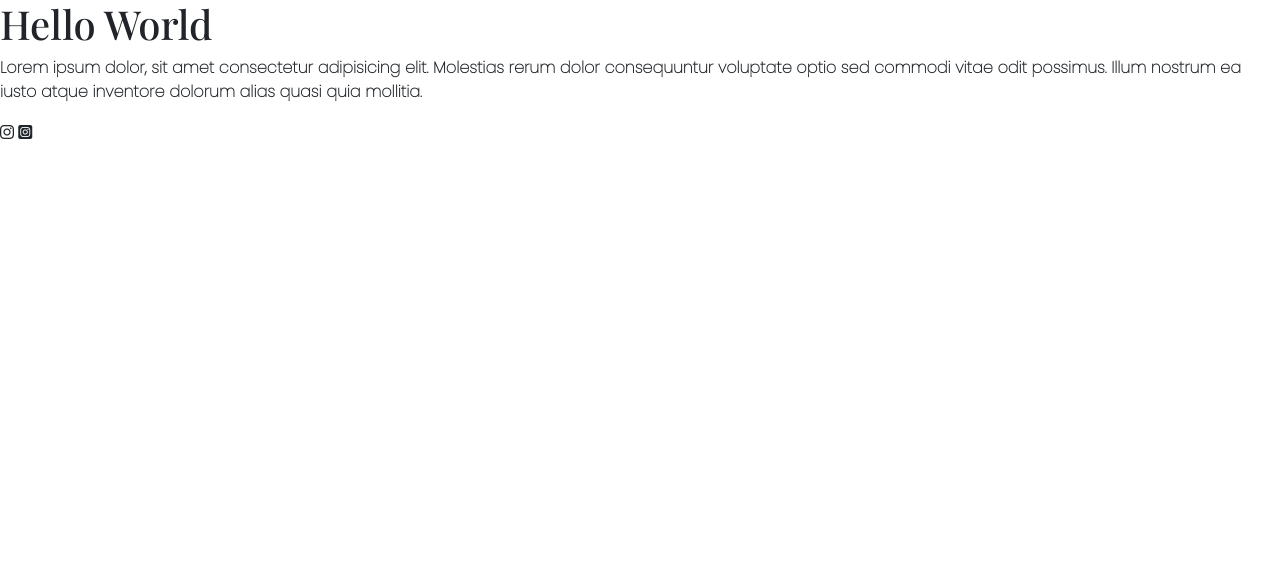
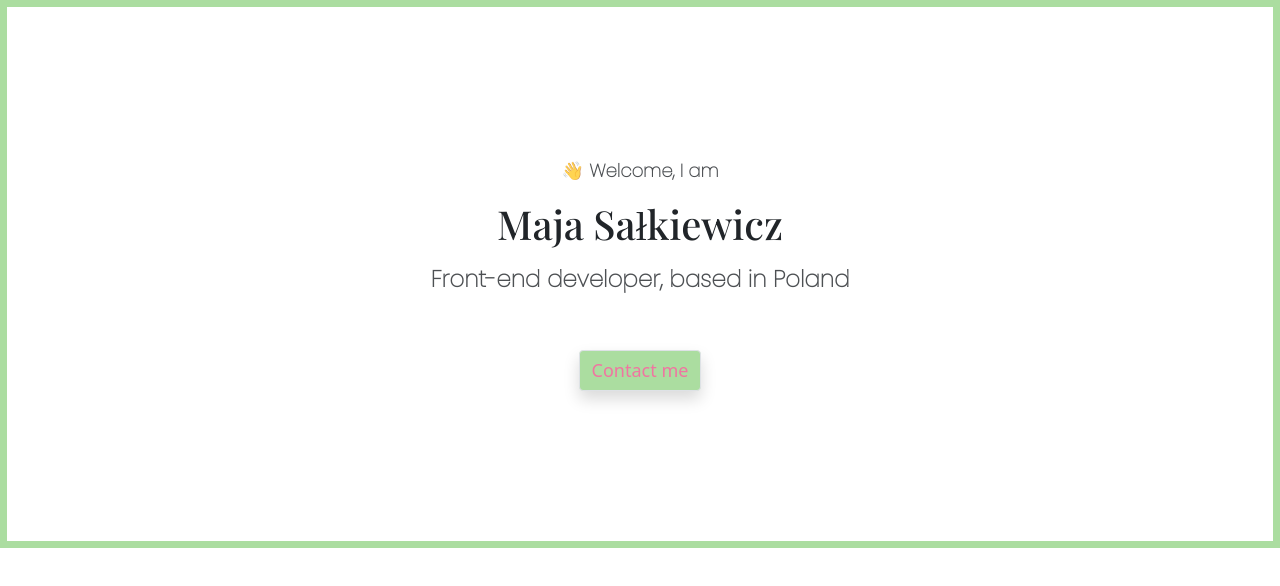
Before and after one commit to MayaSalkiewicz/my-portfolio-project, a plain HTML site: page index.html in a window 1280 px wide. Drawn offline with nearby package versions, Linux system fonts and the light colour scheme.

Commit message:
Homepage hero

```diff
--- a/index.html
+++ b/index.html
@@ -37,13 +37,13 @@
     <title>Document</title>
   </head>
   <body>
-    <h1>Hello World</h1>
-    <p>
-      Lorem ipsum dolor, sit amet consectetur adipisicing elit. Molestias rerum
-      dolor consequuntur voluptate optio sed commodi vitae odit possimus. Illum
-      nostrum ea iusto atque inventore dolorum alias quasi quia mollitia.
-    </p>
-    <i class="fa-brands fa-instagram"></i>
-    <i class="fa-brands fa-instagram-square"></i>
+    <div class="hero">
+      <p>👋 Welcome, I am</p>
+      <h1>Maja Sałkiewicz</h1>
+      <h2>Front-end developer, based in Poland</h2>
+      <div class="mt-5">
+        <a href="#" class="btn btn-branding shadow border">Contact me</a>
+      </div>
+    </div>
   </body>
 </html>
--- a/styles.css
+++ b/styles.css
@@ -1,8 +1,38 @@
+:root {
+  --primary-color: #abdda0;
+  --header-font
+}
+body {
+  border: 7px solid var(--primary-color);
+}
+.hero {
+  text-align: center;
+  margin: 150px 0;
+}
+
 h1 {
   font-family: "Playfair Display", serif;
 }
 
 p {
+  font-size: 18px;
+}
+
+h2 {
+  font-size: 23px;
+  line-height: 2;
+}
+p,
+h2 {
   font-family: "Poppins", sans-serif;
   font-weight: bold;
+  opacity: 0.8;
 }
+
+.btn-branding {
+  background: var(--primary-color);
+  color: #f075a1;
+  border-radius: 4px;
+  font-size: 18px;
+  line-height: 27px;
+}
```
